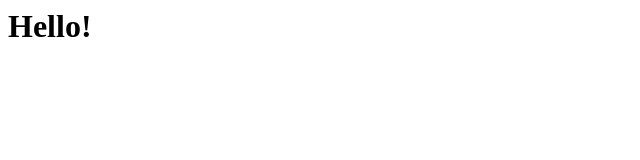
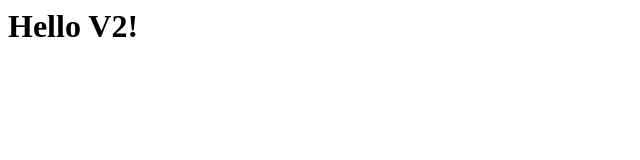
Before and after one commit to hannahouazzane/www, a plain HTML site: page index.html in a window 1280 px wide. Shown: the full height of the page, 0-640 px from the left. Drawn offline with Linux system fonts and the light colour scheme.

Commit message:
Update index.html

```diff
--- a/index.html
+++ b/index.html
@@ -7,7 +7,7 @@
 
 
   <body>
-    <h1>Hello!</h1>
+    <h1>Hello V2!</h1>
 
 
 
```
